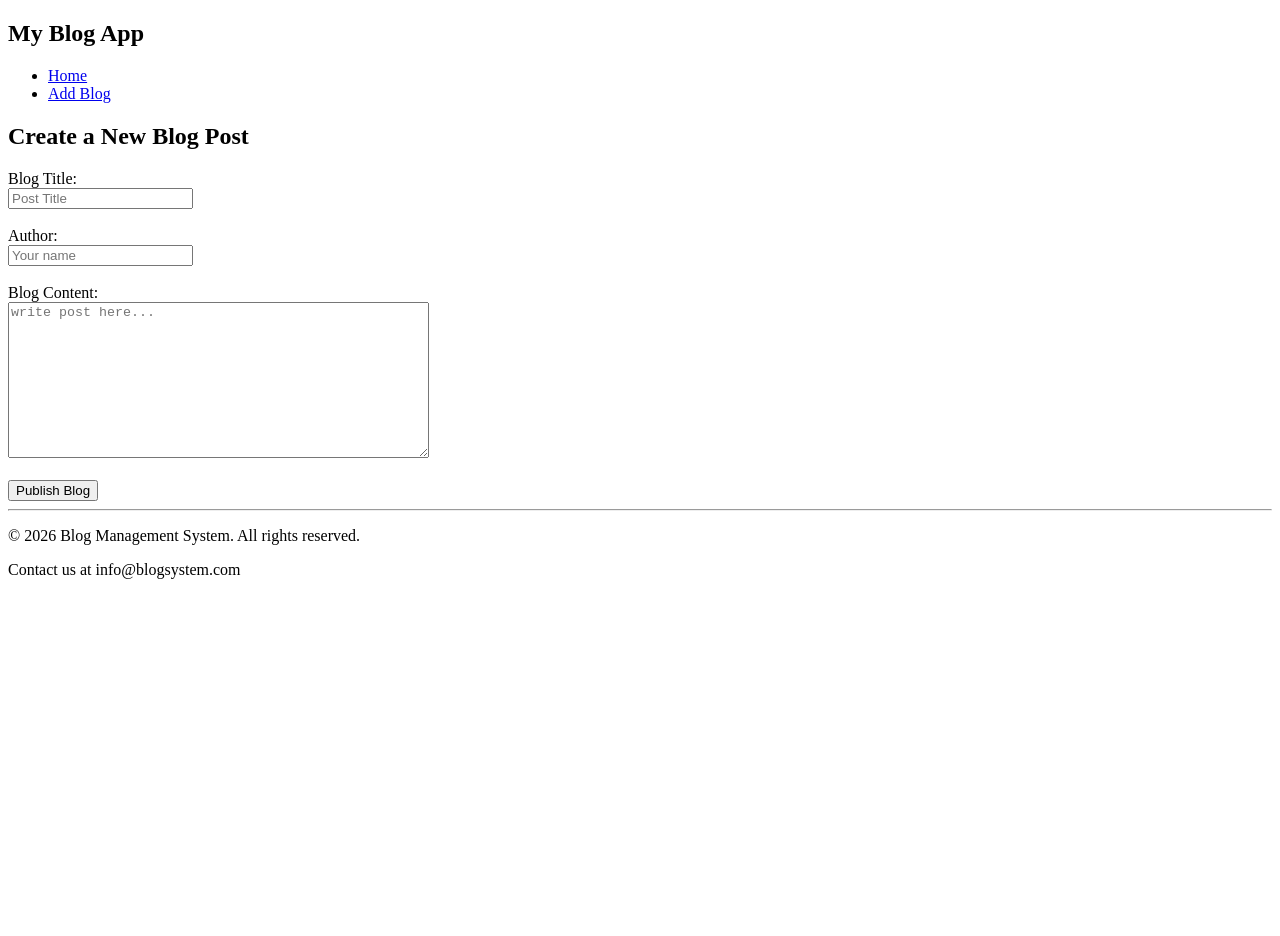
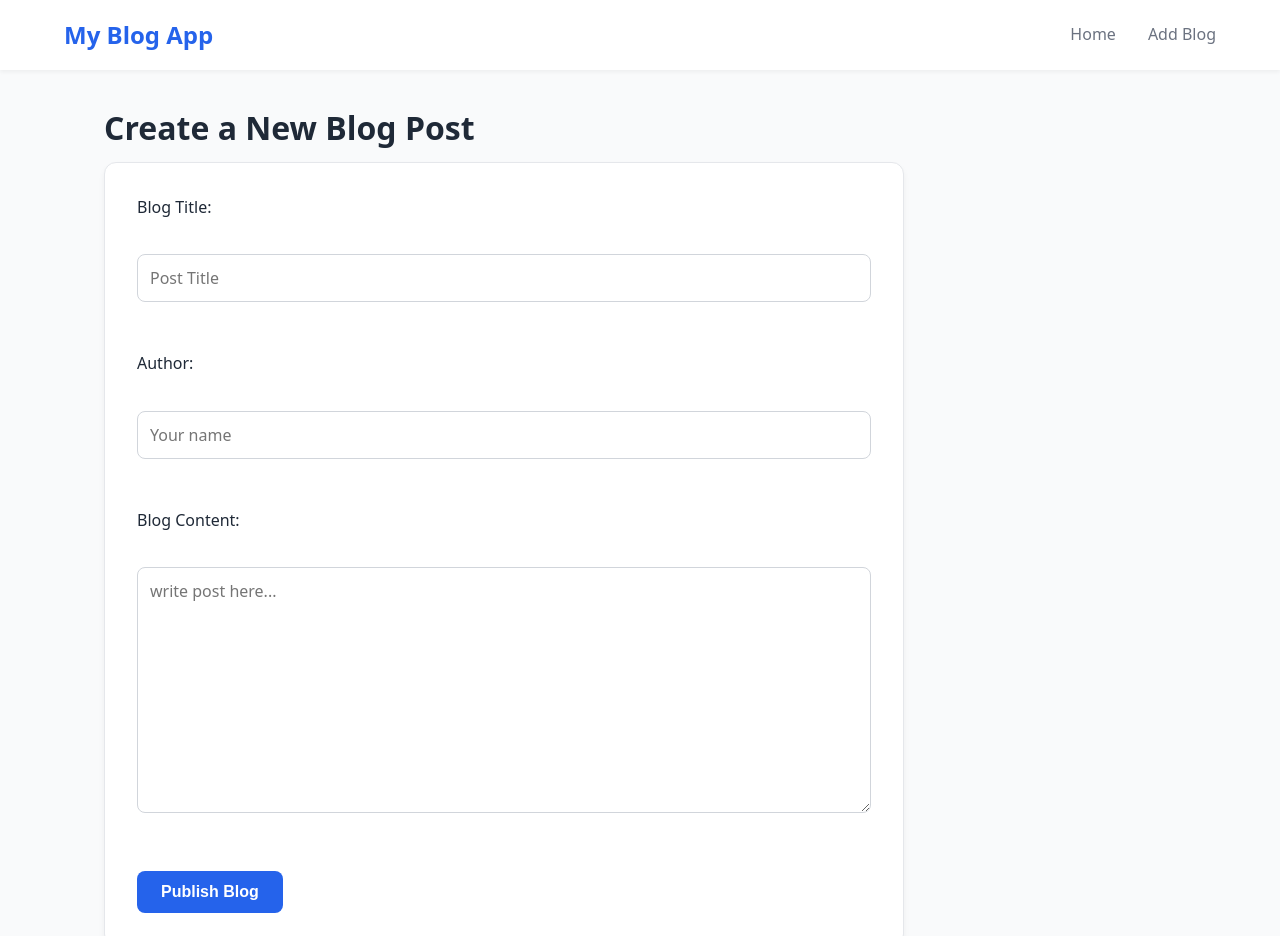
Before and after one commit to Pratham7489/simple-blog-cms, a website: page public/add-blog.html in a window 1280 px wide. Shown: the top 936 px of the page. Before the commit the page ends 800 px from the top, so only its background shows below. Drawn offline with Linux system fonts and the light colour scheme.

Commit message:
Day 3: Added CSS styling for a professional UI

```diff
--- a/public/add-blog.html
+++ b/public/add-blog.html
@@ -4,6 +4,7 @@
     <meta charset="UTF-8">
     <meta name="viewport" content="width=device-width, initial-scale=1.0">
     <title>Blog Management System - Add Blog</title>
+    <link rel="stylesheet" href="style.css">
 </head>
 <body>
 
--- /dev/null
+++ b/public/style.css
@@ -0,0 +1,207 @@
+:root {
+    /* Modern Color Palette */
+    --bg-color: #F9FAFB;        /* Light gray for the main background */
+    --card-bg: #FFFFFF;         /* Pure white for forms and blog cards */
+    --text-primary: #1F2937;    /* Dark slate for main text */
+    --text-secondary: #6B7280;  /* Lighter gray for secondary text */
+    --accent-color: #2563EB;    /* Modern blue for buttons and links */
+    --accent-hover: #1D4ED8;    /* Slightly darker blue for hover effects */
+}
+
+/* --- 1. Global Reset & Base Styles --- */
+
+* {
+    margin: 0;
+    padding: 0;
+    box-sizing: border-box;
+}
+
+body {
+    /* Uses a clean, modern system font */
+    font-family: system-ui, -apple-system, BlinkMacSystemFont, "Segoe UI", Roboto, sans-serif;
+    background-color: var(--bg-color);
+    color: var(--text-primary);
+    line-height: 1.6;
+}
+
+/* --- 2. Navigation Bar --- */
+header {
+    background-color: var(--card-bg);
+    box-shadow: 0 2px 4px rgba(0, 0, 0, 0.05); /* Adds a very soft shadow underneath */
+    padding: 1rem 5%; /* Adds spacing inside the header */
+    position: sticky;
+    top: 0;
+    z-index: 100;
+}
+
+nav {
+    display: flex; /* Puts the logo and links on the same horizontal line */
+    justify-content: space-between; /* Pushes logo left and links right */
+    align-items: center; /* Centers them vertically */
+    max-width: 1200px;
+    margin: 0 auto; /* Centers the nav content on large screens */
+}
+
+nav h2 {
+    color: var(--accent-color);
+    font-size: 1.5rem;
+}
+
+nav ul {
+    list-style: none; /* Removes the default bullet points */
+    display: flex;
+    gap: 2rem; /* Spaces out the links */
+}
+
+nav a {
+    text-decoration: none; /* Removes the underline from links */
+    color: var(--text-secondary);
+    font-weight: 500;
+    transition: color 0.3s ease; /* Makes the hover effect smooth */
+}
+
+nav a:hover {
+    color: var(--accent-hover);
+}
+
+/* --- 3. Main Content Layout --- */
+main {
+    max-width: 1200px;
+    margin: 2rem auto;   /* centres the main block with space on top and bottom */
+    padding: 0 5%;
+    min-height: 70vh; /* Ensures the footer gets pushed down even if content is short */
+}
+
+main h1 {
+    font-size: 2rem;
+    margin-bottom: 0.5rem;
+}
+
+main > section > p {
+    color: var(--text-secondary);
+    margin-bottom: 2rem;
+}
+
+/* --- 4. Blog Cards --- */
+article {
+    background-color: var(--card-bg);
+    padding: 2rem;
+    border-radius: 12px; /* Smooth, rounded corners */
+    box-shadow: 0 4px 6px rgba(0, 0, 0, 0.05); /* Soft shadow */
+    margin-bottom: 1.5rem;
+    border: 1px solid #E5E7EB; /* Very subtle border */
+    transition: transform 0.3s ease, box-shadow 0.3s ease; /* Smooth animation setup */
+}
+
+/* Hover effect for the card */
+article:hover {
+    transform: translateY(-5px); /* Moves the card up slightly */
+    box-shadow: 0 12px 20px rgba(0, 0, 0, 0.1); /* Makes the shadow deeper */
+}
+
+article h3 {
+    color: var(--text-primary);
+    font-size: 1.5rem;
+    margin-bottom: 0.5rem;
+}
+
+article em {
+    color: var(--text-secondary);
+    font-size: 0.9rem;
+    display: block;
+    margin-bottom: 1rem;
+    font-style: normal;
+}
+
+article p {
+    color: var(--text-primary);
+    margin-bottom: 1.5rem;
+}
+
+/* Read More Link */
+article a {
+    color: var(--accent-color);
+    text-decoration: none;
+    font-weight: 600;
+}
+
+article a:hover {
+    color: var(--accent-hover);
+    text-decoration: underline;
+}
+
+/* --- 5. Forms (Add Blog Page) --- */
+form {
+    background-color: var(--card-bg);
+    padding: 2rem;
+    border-radius: 12px;
+    box-shadow: 0 4px 6px rgba(0, 0, 0, 0.05);
+    border: 1px solid #E5E7EB;
+    max-width: 800px; /* Prevents the form from stretching too wide on large screens */
+}
+
+form div {
+    margin-bottom: 1.5rem;
+}
+
+label {
+    display: block;
+    font-weight: 500;
+    margin-bottom: 0.5rem;
+    color: var(--text-primary);
+}
+
+/* Styles both text inputs and the textarea */
+input[type="text"],
+textarea {
+    width: 100%;
+    padding: 0.75rem;
+    border: 1px solid #D1D5DB;
+    border-radius: 8px;
+    font-family: inherit; /* Ensures it matches your system font */
+    font-size: 1rem;
+    transition: border-color 0.3s ease, box-shadow 0.3s ease;
+}
+
+/* Highlight the input field when the user clicks inside it */
+input[type="text"]:focus,
+textarea:focus {
+    outline: none;
+    border-color: var(--accent-color);
+    box-shadow: 0 0 0 3px rgba(37, 99, 235, 0.15); /* Soft blue glow */
+}
+
+/* --- 6. Buttons --- */
+button {
+    background-color: var(--accent-color);
+    color: white;
+    border: none;
+    padding: 0.75rem 1.5rem;
+    font-size: 1rem;
+    font-weight: 600;
+    border-radius: 8px;
+    cursor: pointer;
+    transition: background-color 0.3s ease, transform 0.1s ease;
+}
+
+button:hover {
+    background-color: var(--accent-hover);
+}
+
+button:active {
+    transform: scale(0.98); /* Tiny click effect */
+}
+
+/* --- 7. Footer --- */
+hr {
+    border: none;
+    border-top: 1px solid #E5E7EB; /* Replaces the default bold line with a soft gray one */
+    margin-top: 2rem;
+}
+
+footer {
+    text-align: center;
+    padding: 2rem 5%;
+    color: var(--text-secondary);
+    font-size: 0.9rem;
+}
```
Also changed, not shown: public/index.html (+1 -0 lines).
